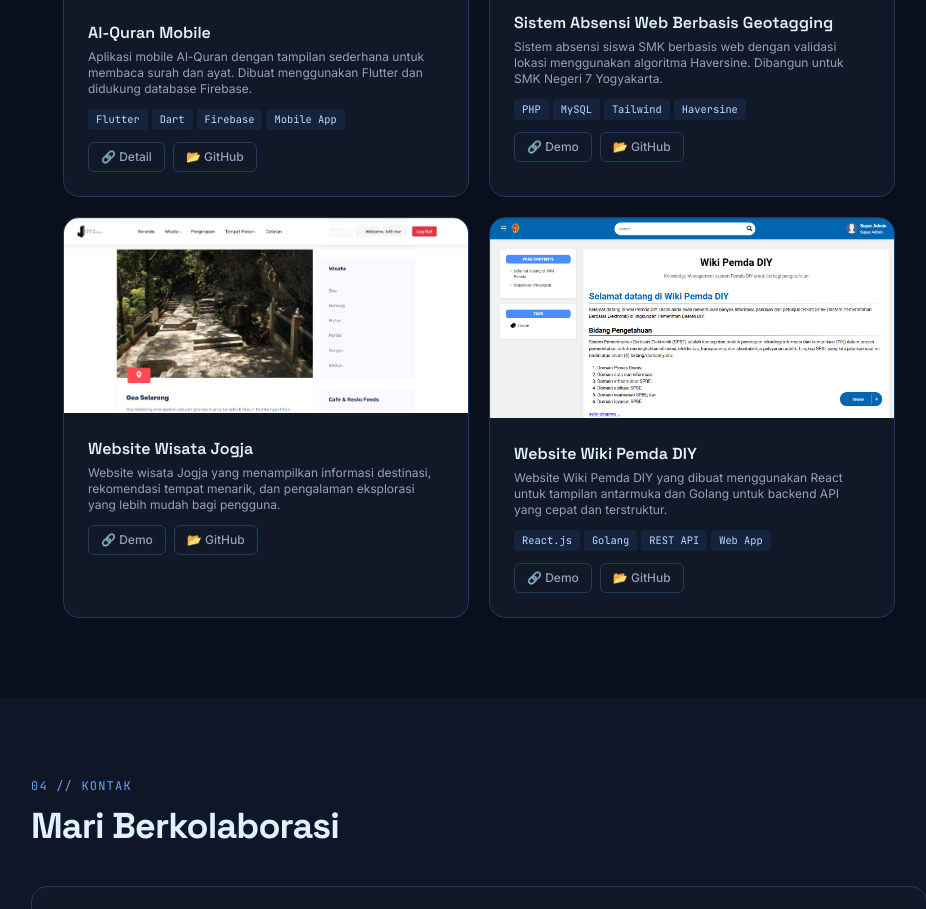
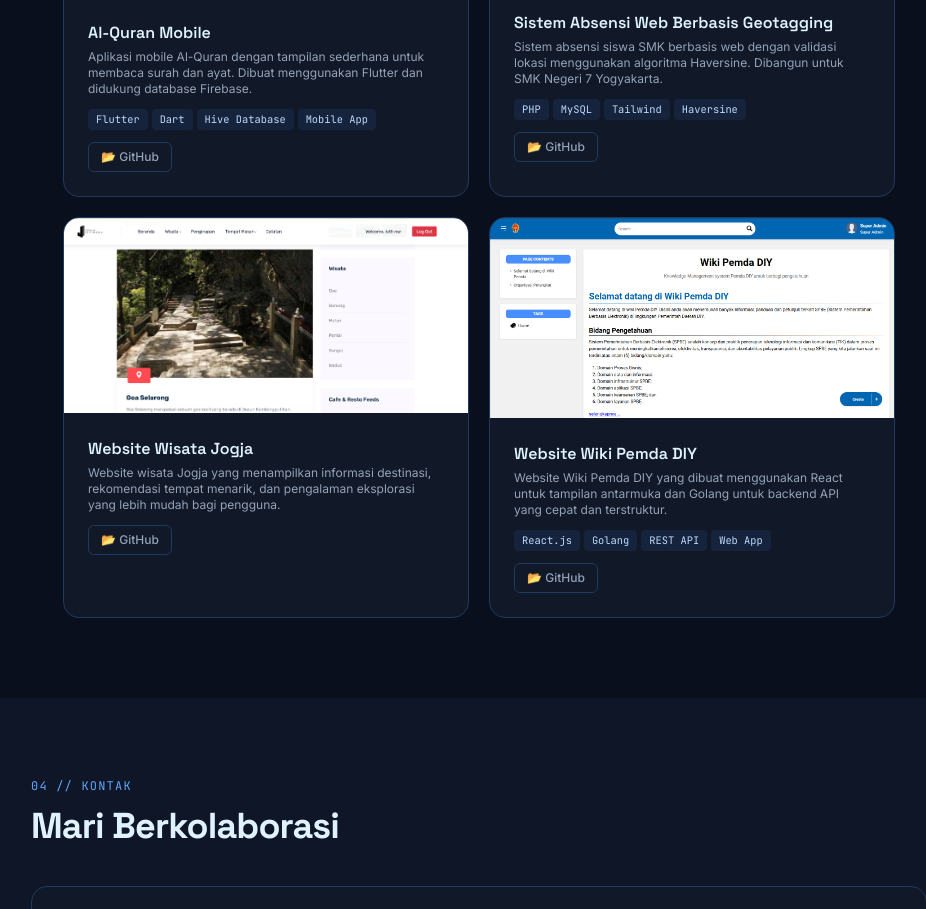
Before and after one commit to PrenjakAlangAlang/portfoliosaya, a plain HTML site: page index.html in a window 1280 px wide. Shown: the part 2450-3359 px from the top of the page, without its empty margins (161-1087 px from the left). Drawn offline with nearby package versions, Linux system fonts and the light colour scheme.

Commit message:
fix: update project links and correct technology tags in portfolio

```diff
--- a/index.html
+++ b/index.html
@@ -289,12 +289,12 @@
         <div class="flex flex-wrap gap-1 mb-3">
           <span class="font-mono text-[0.65rem] px-2 py-0.5 rounded bg-blue-500/10 text-blue-200">Flutter</span>
           <span class="font-mono text-[0.65rem] px-2 py-0.5 rounded bg-blue-500/10 text-blue-200">Dart</span>
-          <span class="font-mono text-[0.65rem] px-2 py-0.5 rounded bg-blue-500/10 text-blue-200">Firebase</span>
+          <span class="font-mono text-[0.65rem] px-2 py-0.5 rounded bg-blue-500/10 text-blue-200">Hive Database</span>
           <span class="font-mono text-[0.65rem] px-2 py-0.5 rounded bg-blue-500/10 text-blue-200">Mobile App</span>
         </div>
         <div class="flex gap-2">
-          <a href="#" class="text-xs px-3 py-1.5 rounded-md border border-theme text-muted hover:border-blue-500 hover:text-blue-400 transition-all duration-200 font-medium">🔗 Detail</a>
-          <a href="#" class="text-xs px-3 py-1.5 rounded-md border border-theme text-muted hover:border-blue-500 hover:text-blue-400 transition-all duration-200 font-medium">📂 GitHub</a>
+
+          <a href="https://github.com/PrenjakAlangAlang/124220021_Luthfi-Nurafiq_PAM_SI-B.git" class="text-xs px-3 py-1.5 rounded-md border border-theme text-muted hover:border-blue-500 hover:text-blue-400 transition-all duration-200 font-medium">📂 GitHub</a>
         </div>
       </div>
     </div>
@@ -314,8 +314,8 @@
           <span class="font-mono text-[0.65rem] px-2 py-0.5 rounded bg-blue-500/10 text-blue-200">Haversine</span>
         </div>
         <div class="flex gap-2">
-          <a href="#" class="text-xs px-3 py-1.5 rounded-md border border-theme text-muted hover:border-blue-500 hover:text-blue-400 transition-all duration-200 font-medium">🔗 Demo</a>
-          <a href="#" class="text-xs px-3 py-1.5 rounded-md border border-theme text-muted hover:border-blue-500 hover:text-blue-400 transition-all duration-200 font-medium">📂 GitHub</a>
+
+          <a href="https://github.com/PrenjakAlangAlang/Presensi-SMK.git" class="text-xs px-3 py-1.5 rounded-md border border-theme text-muted hover:border-blue-500 hover:text-blue-400 transition-all duration-200 font-medium">📂 GitHub</a>
         </div>
       </div>
     </div>
@@ -330,8 +330,8 @@
         <div class="text-xs text-muted mb-3">Website wisata Jogja yang menampilkan informasi destinasi, rekomendasi tempat menarik, dan pengalaman eksplorasi yang lebih mudah bagi pengguna.</div>
 
         <div class="flex gap-2">
-          <a href="#" class="text-xs px-3 py-1.5 rounded-md border border-theme text-muted hover:border-blue-500 hover:text-blue-400 transition-all duration-200 font-medium">🔗 Demo</a>
-          <a href="#" class="text-xs px-3 py-1.5 rounded-md border border-theme text-muted hover:border-blue-500 hover:text-blue-400 transition-all duration-200 font-medium">📂 GitHub</a>
+
+          <a href="https://github.com/PrenjakAlangAlang/Wisata.git" class="text-xs px-3 py-1.5 rounded-md border border-theme text-muted hover:border-blue-500 hover:text-blue-400 transition-all duration-200 font-medium">📂 GitHub</a>
         </div>
       </div>
     </div>
@@ -351,8 +351,8 @@
           <span class="font-mono text-[0.65rem] px-2 py-0.5 rounded bg-blue-500/10 text-blue-200">Web App</span>
         </div>
         <div class="flex gap-2">
-          <a href="#" class="text-xs px-3 py-1.5 rounded-md border border-theme text-muted hover:border-blue-500 hover:text-blue-400 transition-all duration-200 font-medium">🔗 Demo</a>
-          <a href="#" class="text-xs px-3 py-1.5 rounded-md border border-theme text-muted hover:border-blue-500 hover:text-blue-400 transition-all duration-200 font-medium">📂 GitHub</a>
+
+          <a href="https://github.com/PrenjakAlangAlang/wiki.git" class="text-xs px-3 py-1.5 rounded-md border border-theme text-muted hover:border-blue-500 hover:text-blue-400 transition-all duration-200 font-medium">📂 GitHub</a>
         </div>
       </div>
     </div>
```
